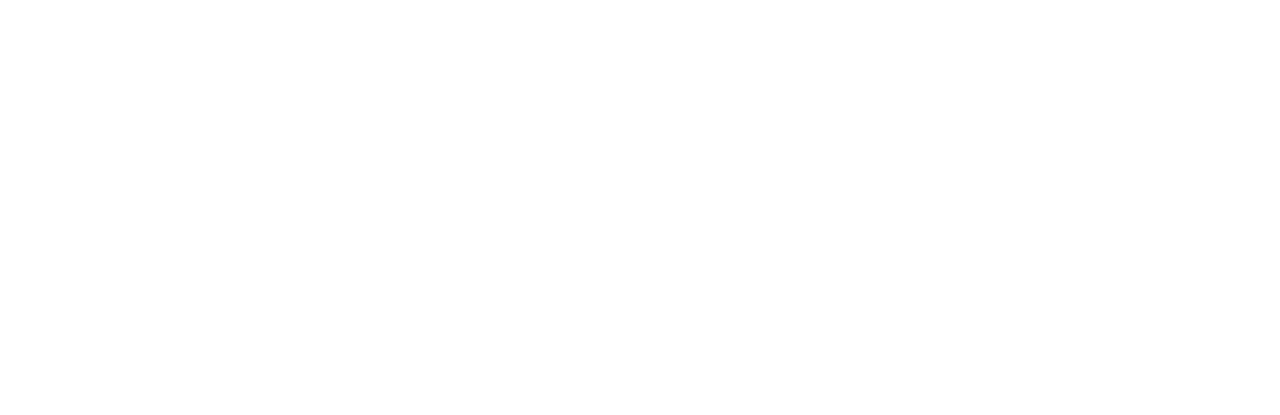
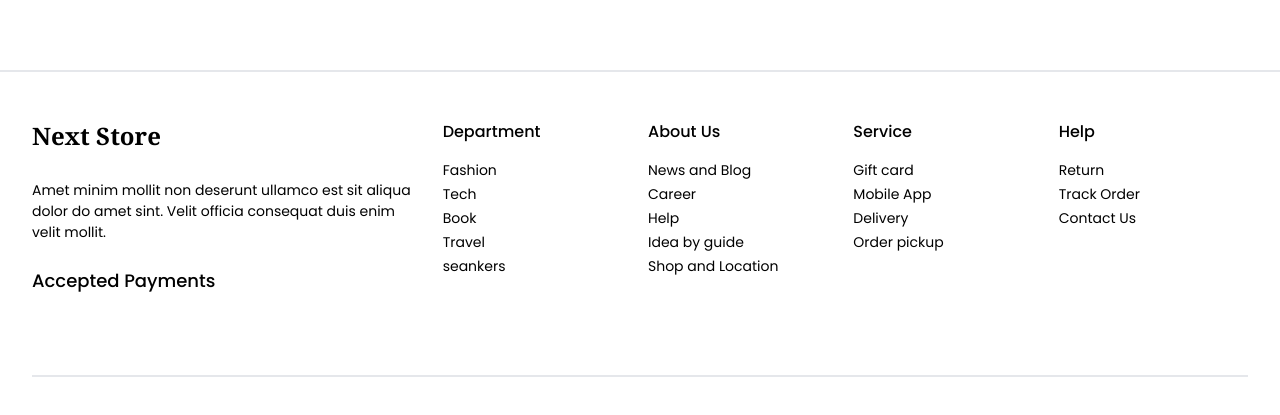
Before and after one commit to KyawZinThant22/Next-Store-TS, a React (Vite) app: page /home in a window 1280 px wide. Shown: the part 1700-2115 px from the top of the page. Before the commit the page ends 1738 px from the top, so only its background shows below. Built offline with nearby package versions, Linux system fonts and the light colour scheme; no server answers.

Commit message:
add footer

```diff
--- a/src/Layout/index.tsx
+++ b/src/Layout/index.tsx
@@ -1,5 +1,6 @@
 import { Topbar, Navbar } from 'components/NavComponents/index';
 import { ReactNode } from 'react';
+import Footer from 'section/Footer';
 
 const Layout = ({ children }: { children: ReactNode }) => {
    return (
@@ -7,6 +8,7 @@
          <Topbar />
          <Navbar />
          {children}
+         <Footer />
       </>
    );
 };
--- /dev/null
+++ b/src/components/Elements/Divider.tsx
@@ -0,0 +1,5 @@
+const Divider = () => {
+   return <div className={`padding-x mx-auto my-12 mt-20 max-w-[1335px] border border-y  `}></div>;
+};
+
+export default Divider;
--- /dev/null
+++ b/src/section/Footer/index.tsx
@@ -0,0 +1,73 @@
+import Divider from 'components/Elements/Divider';
+import ScrollReveal from 'components/ScrollReveal';
+import { Link } from 'react-router-dom';
+
+const department = ['Fashion', 'Tech', 'Book', 'Travel', 'seankers'];
+const about = ['News and Blog', 'Career', 'Help', 'Idea by guide', 'Shop and Location'];
+const service = ['Gift card', 'Mobile App', 'Delivery', 'Order pickup'];
+const help = ['Return', 'Track Order', 'Contact Us'];
+
+const Footer = () => {
+   return (
+      <ScrollReveal>
+         <footer className="padding-x mx-auto my-12   max-w-[1400px]  ">
+            <div className="grid grid-cols-6 gap-4 gap-y-12 md:gap-y-0">
+               <div className="col-span-4 flex  flex-col gap-3  md:col-span-2">
+                  <Link to="/" className="font-serif text-xl font-[600]  md:text-2xl">
+                     Next Store
+                  </Link>
+                  <p className="mt-4 text-[14px]">
+                     Amet minim mollit non deserunt ullamco est sit aliqua dolor do amet sint. Velit
+                     officia consequat duis enim velit mollit.
+                  </p>
+
+                  <h2 className="mt-3 text-lg font-medium">Accepted Payments</h2>
+               </div>
+               <div className="col-span-2   md:col-span-1">
+                  <h1 className="text-[16px] font-[500]">Department</h1>
+                  <div className="mt-4 flex flex-col gap-1">
+                     {department.map((item) => (
+                        <a className="cursor-pointer text-sm" key={item}>
+                           {item}
+                        </a>
+                     ))}
+                  </div>
+               </div>
+               <div className="col-span-2  md:col-span-1">
+                  <h1 className="text-[16px] font-[500]">About Us</h1>
+                  <div className="mt-4 flex flex-col gap-1">
+                     {about.map((item) => (
+                        <a className="cursor-pointer text-sm" key={item}>
+                           {item}
+                        </a>
+                     ))}
+                  </div>
+               </div>
+               <div className="col-span-2   md:col-span-1">
+                  <h1 className="text-[16px] font-[500]">Service</h1>
+                  <div className="mt-4 flex flex-col gap-1">
+                     {service.map((item) => (
+                        <a className="cursor-pointer text-sm" key={item}>
+                           {item}
+                        </a>
+                     ))}
+                  </div>
+               </div>
+               <div className="col-span-2 md:col-span-1">
+                  <h1 className="text-[16px] font-[500]">Help</h1>
+                  <div className="mt-4 flex flex-col gap-1">
+                     {help.map((item) => (
+                        <a className="cursor-pointer text-sm" key={item}>
+                           {item}
+                        </a>
+                     ))}
+                  </div>
+               </div>
+            </div>
+            <Divider />
+         </footer>
+      </ScrollReveal>
+   );
+};
+
+export default Footer;
--- a/src/section/Home/index.tsx
+++ b/src/section/Home/index.tsx
@@ -1,4 +1,5 @@
 import Layout from 'Layout';
+import Divider from 'components/Elements/Divider';
 import BestDeal from 'section/BestDeal/BestDeal';
 import { CategorySection } from 'section/Category';
 import HeroSection from 'section/HeroSection';
@@ -11,6 +12,7 @@
          <CategorySection />
          <BestDeal />
          <Service />
+         <Divider />
       </Layout>
    );
 };
```
